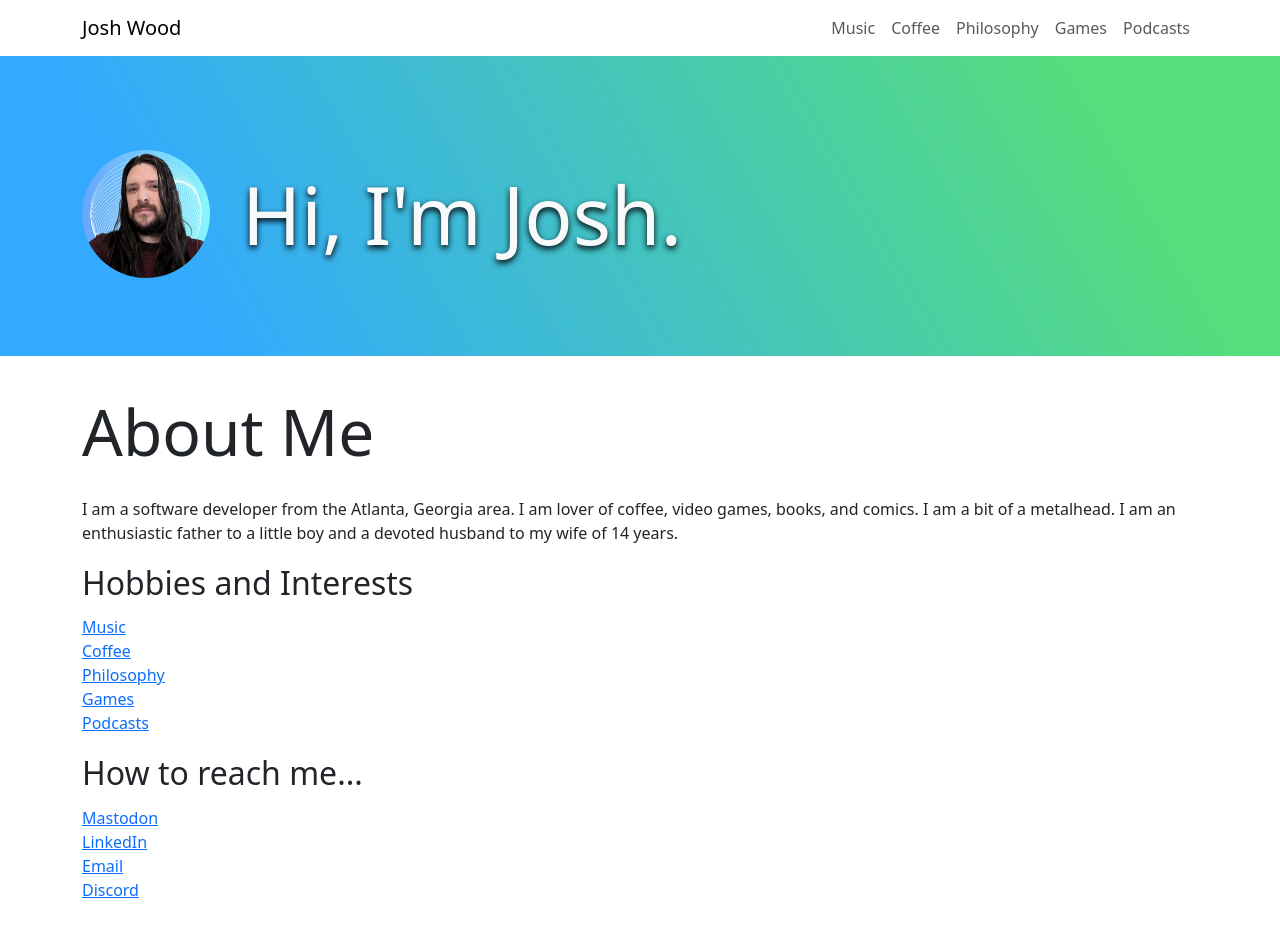
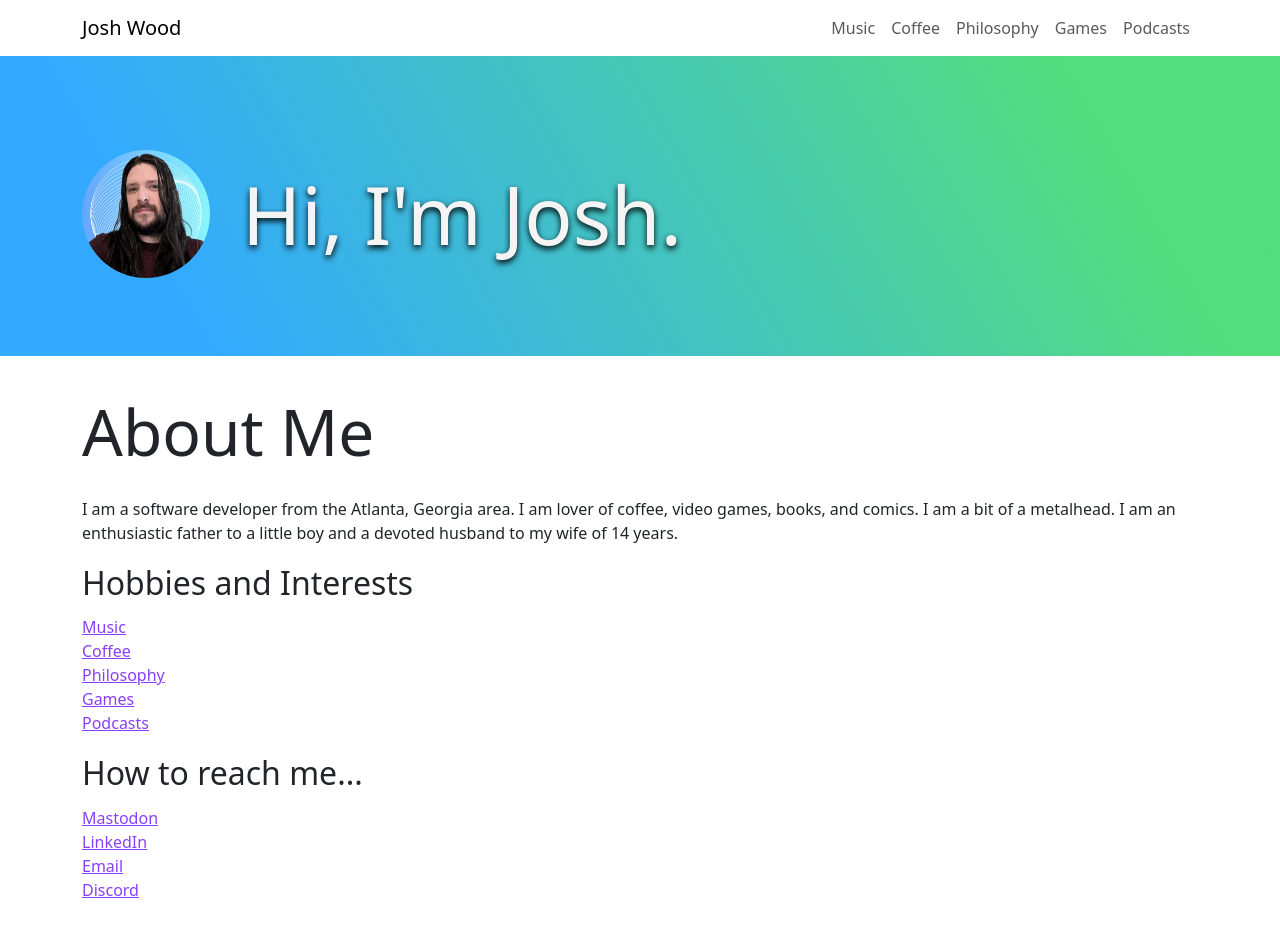
Before and after one commit to jc-wood/jc-wood.github.io, a SvelteKit app: page / in a window 1280 px wide. Shown: the top 934 px of the page. Built offline with nearby package versions, Linux system fonts and the light colour scheme.

Commit message:
Adds custom color overrides.

```diff
--- a/src/routes/+layout.svelte
+++ b/src/routes/+layout.svelte
@@ -8,8 +8,32 @@
     <style lang="scss" global>
         @charset "utf-8";
 
+        $purple-60: #8a3ffc;
+        $teal-60: #007d79;
+        $green-60: #198038;
+        $cyan-60: #0072c3;
+        $lightblue-60: #0079ac;
+        $yellow-60: #8a6a1b;
+        $red-60: #da1e28;
+        $gray-10: #f4f4f4;
+        $gray-90: #262626;
+        $cool-gray-90: #21272a;
+        $warm-gray-30: #cac5c4;
+        $warm-gray-100: #171414;
+
         @use "/node_modules/bootstrap/scss/bootstrap" with (
             $color-mode-type: media-query,
+            $blockquote-footer-color: inherit,
+            $body-color-dark: $gray-10,
+            $body-bg-dark: $warm-gray-100,
+            $primary: $purple-60,
+            $secondary: $teal-60,
+            $success: $green-60,
+            $info: $lightblue-60,
+            $warning: $yellow-60,
+            $danger: $red-60,
+            $light: $gray-10,
+            $dark: $gray-90,
         );
 
         body {
```
